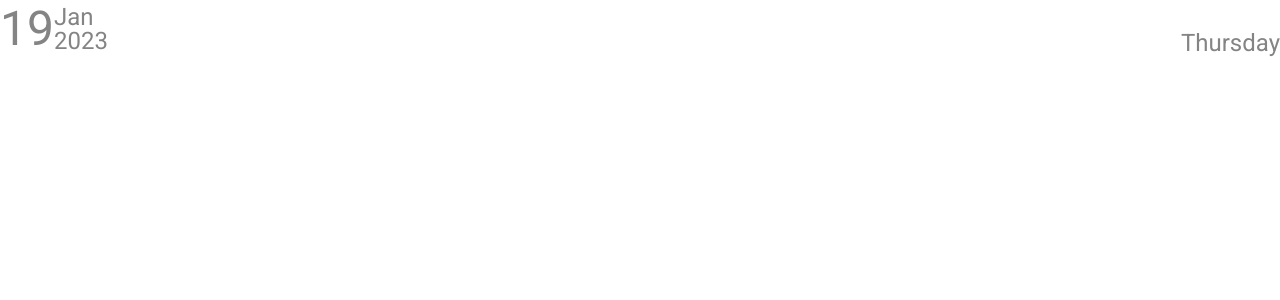
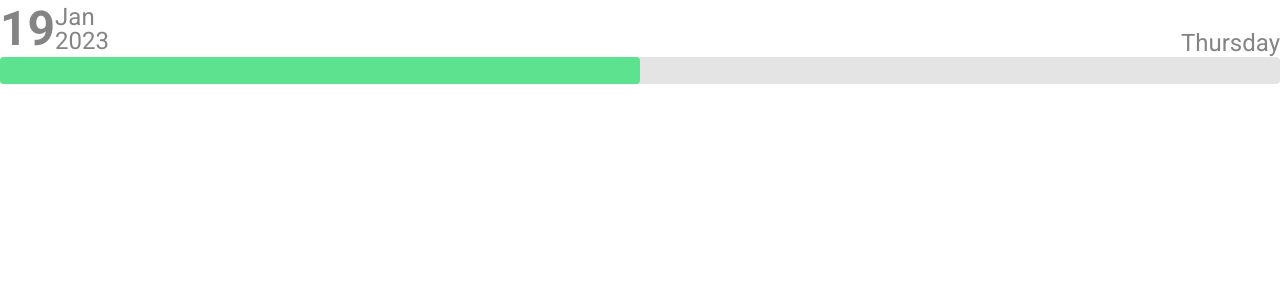
Before and after one commit to sizebay/frontend-challenge, a React (Vite) app: page / in a window 1280 px wide. Shown: the top 300 px of the page. Built offline with nearby package versions, Linux system fonts and the light colour scheme.

Commit message:
feat: create and styling the progress bar

```diff
--- a/src/components/Header/style.ts
+++ b/src/components/Header/style.ts
@@ -21,7 +21,7 @@ export const DateContainer = styled.div`
 
   span {
     font-size: 3rem;
-    font-weight: 500;
+    font-weight: 700;
   }
 
   aside {
--- /dev/null
+++ b/src/components/ProgressBar/index.tsx
@@ -0,0 +1,18 @@
+import { Bar, Container } from './style';
+
+interface ProgressBarProps {
+  allTasks: number
+  completedTasks: number
+}
+
+function ProgressBar({allTasks,completedTasks}: ProgressBarProps) {
+  const progress = Math.floor(completedTasks / allTasks * 100);
+
+  return (
+    <Container>
+      <Bar progress={progress} data-testid="progress-bar"/>
+    </Container>
+  );
+}
+
+export default ProgressBar;
--- /dev/null
+++ b/src/components/ProgressBar/style.ts
@@ -0,0 +1,18 @@
+import styled from 'styled-components';
+
+export const Container = styled.div`
+  height: 1.7rem;
+  background-color: #E4E4E4;
+  border-radius: 0.25rem;
+`;
+
+interface BarProps {
+  progress: number
+}
+
+export const Bar = styled.div<BarProps>`
+  width: ${({progress}) => progress ? `${progress}%` : '0%'};
+  height: inherit;
+  background-color: #5DE290;
+  border-radius: inherit;
+`;
--- a/src/pages/Home.tsx
+++ b/src/pages/Home.tsx
@@ -1,9 +1,11 @@
 import Header from '../components/Header';
+import ProgressBar from '../components/ProgressBar';
 
 function Home() {
   return (
     <>
       <Header />
+      <ProgressBar allTasks={100} completedTasks={50}/>
     </>
   );
 }
```
